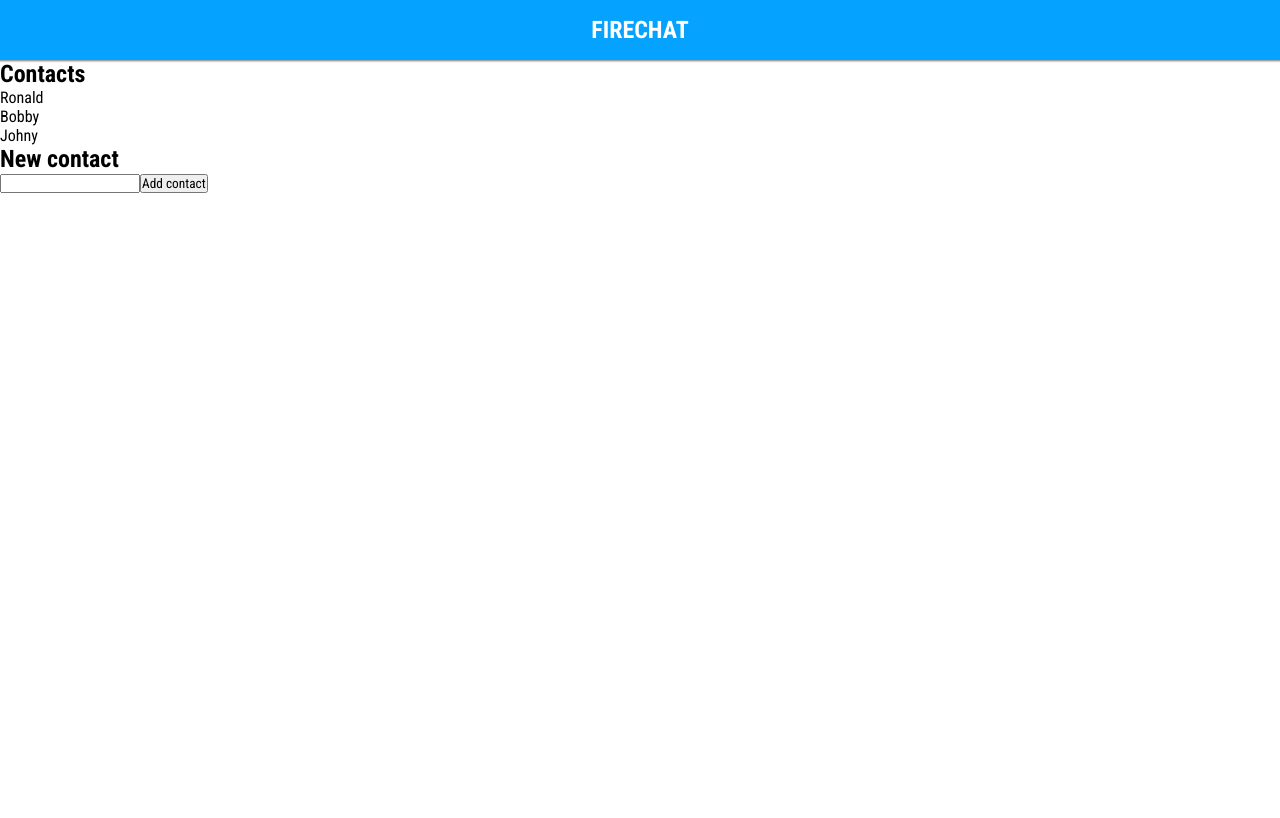
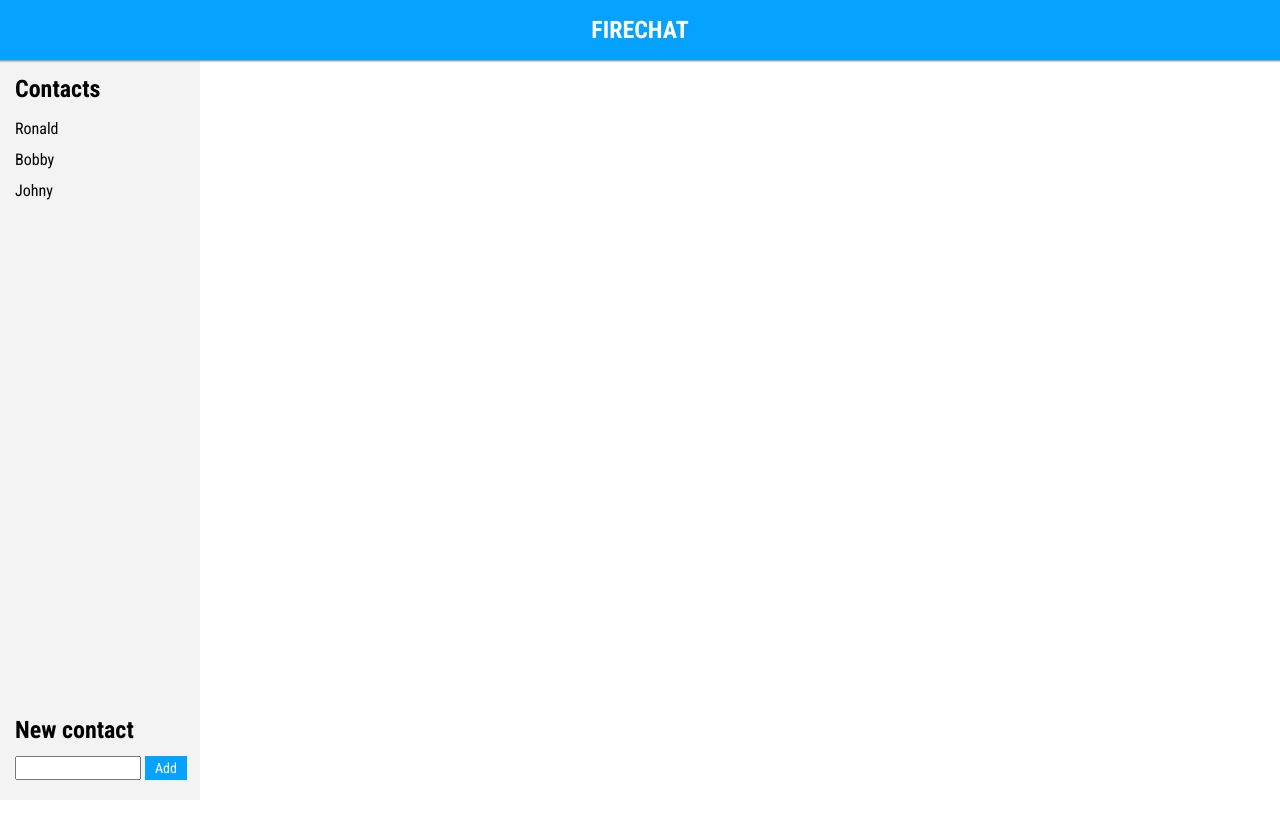
Before and after one commit to andreyzagoruy/ng-fire-chat, an Angular app: page / in a window 1280 px wide. Shown: the top 818 px of the page. Built offline with nearby package versions, Linux system fonts and the light colour scheme.

Commit message:
styles and markup edited

```diff
--- a/src/app/app.component.html
+++ b/src/app/app.component.html
@@ -4,7 +4,6 @@
   </h1>
 </header>
 
-<main>
 <aside>
   <contact-list
     [contacts]="contacts"
@@ -16,11 +15,9 @@
   </contact-add>
 </aside>
 
+<main>
   <contact-details
     *ngIf="selectedContact"
     [contact]="selectedContact">
-
   </contact-details>
-
-
 </main>
--- a/src/app/app.component.scss
+++ b/src/app/app.component.scss
@@ -6,12 +6,30 @@ header {
   height: 60px;
   box-shadow: 0 0 2px 1px #777;
   background-color: #05a3ff;
+  z-index: 10;
 }
 
 main {
-  padding-top: 60px;
+  margin-top: 60px;
+  margin-left: 200px;
+  padding: 20px;
   min-height: 100vh;
 }
+
+  aside {
+    padding: 15px;
+    position: fixed;
+    min-width: 200px;
+    left: 0;
+    bottom: 0;
+    top: 60px;
+    background-color: #F3F3F3;
+  }
+
+    contact-add {
+      position: fixed;
+      bottom: 20px;
+    }
 
 h1 {
   line-height: 60px;
--- a/src/app/contact/contact-add/contact-add.component.html
+++ b/src/app/contact/contact-add/contact-add.component.html
@@ -4,5 +4,5 @@
     type="text"
     name="name"
     [(ngModel)]="newContactName">
-  <button type="submit">Add contact</button>
+  <button type="submit">Add</button>
 </form>
--- a/src/app/contact/contact-add/contact-add.component.scss
+++ b/src/app/contact/contact-add/contact-add.component.scss
@@ -0,0 +1,23 @@
+form {
+  padding-top: 12px;
+}
+
+  input {
+    height: 24px;
+    padding: 0 4px;
+    font-size: 14px;
+    width: 126px;
+  }
+
+  button {
+    display: inline-block;
+    background-color: #05a3ff;
+    color: #ffffff;
+    height: 24px;
+    font-size: 14px;
+    line-height: 24px;
+    padding: 0 10px;
+    margin-left: 4px;
+    border: none;
+    cursor: pointer;
+  }
--- a/src/app/contact/contact-details/contact-details.component.scss
+++ b/src/app/contact/contact-details/contact-details.component.scss
@@ -0,0 +1,7 @@
+input {
+  margin-top: 12px;
+  width: 100%;
+  height: 24px;
+  padding: 4px 0;
+  font-size: 14px;
+}
--- a/src/app/contact/contact-list/contact-list.component.scss
+++ b/src/app/contact/contact-list/contact-list.component.scss
@@ -1,7 +1,16 @@
-li {
-  cursor: pointer;
+ul {
+  padding: 10px 0;
 }
 
-li.selected {
-  color: #05a3ff;
-}
+  li {
+    list-style: none;
+    cursor: pointer;
+    padding: 6px 15px;
+    margin-left: -15px;
+    margin-right: -15px;
+  }
+
+  li.selected {
+    background-color: #05a3ff;
+    color: #fff;
+  }
```
Lines whose indentation alone changed are shown as unchanged.
